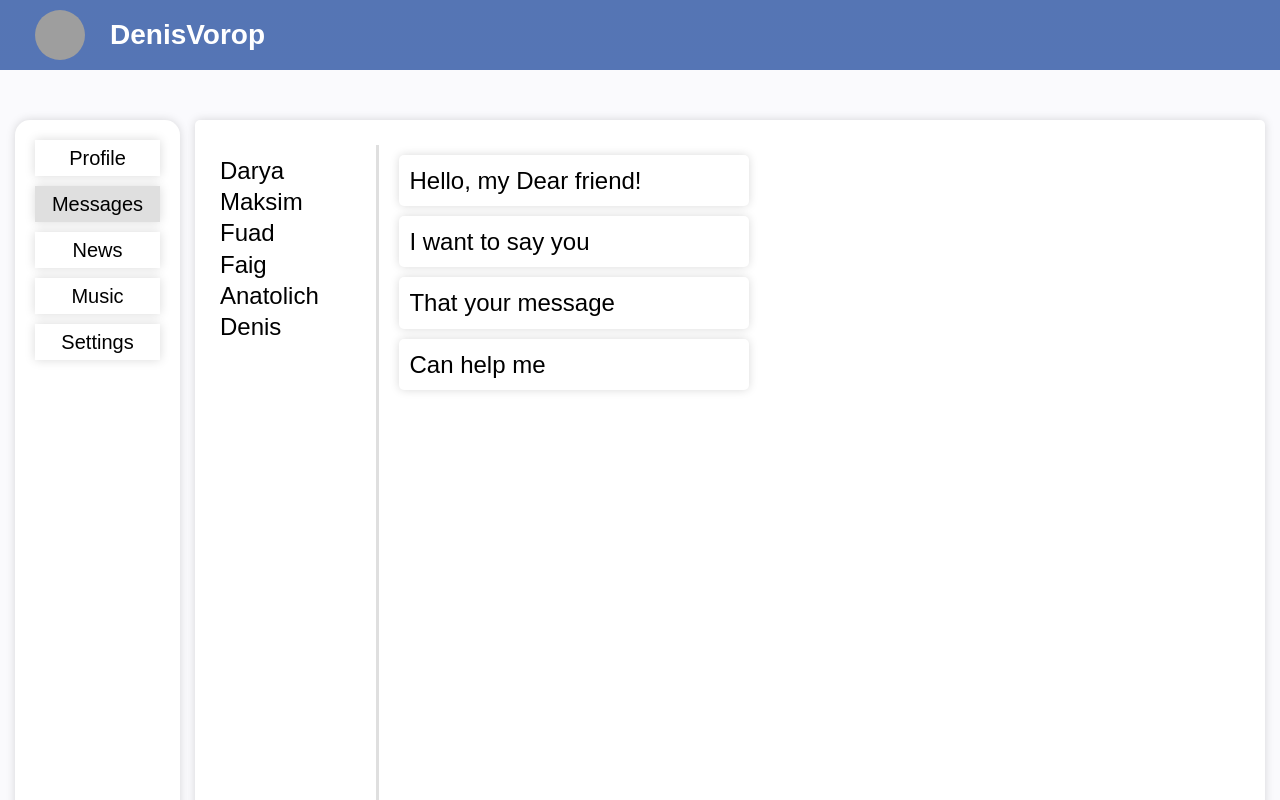
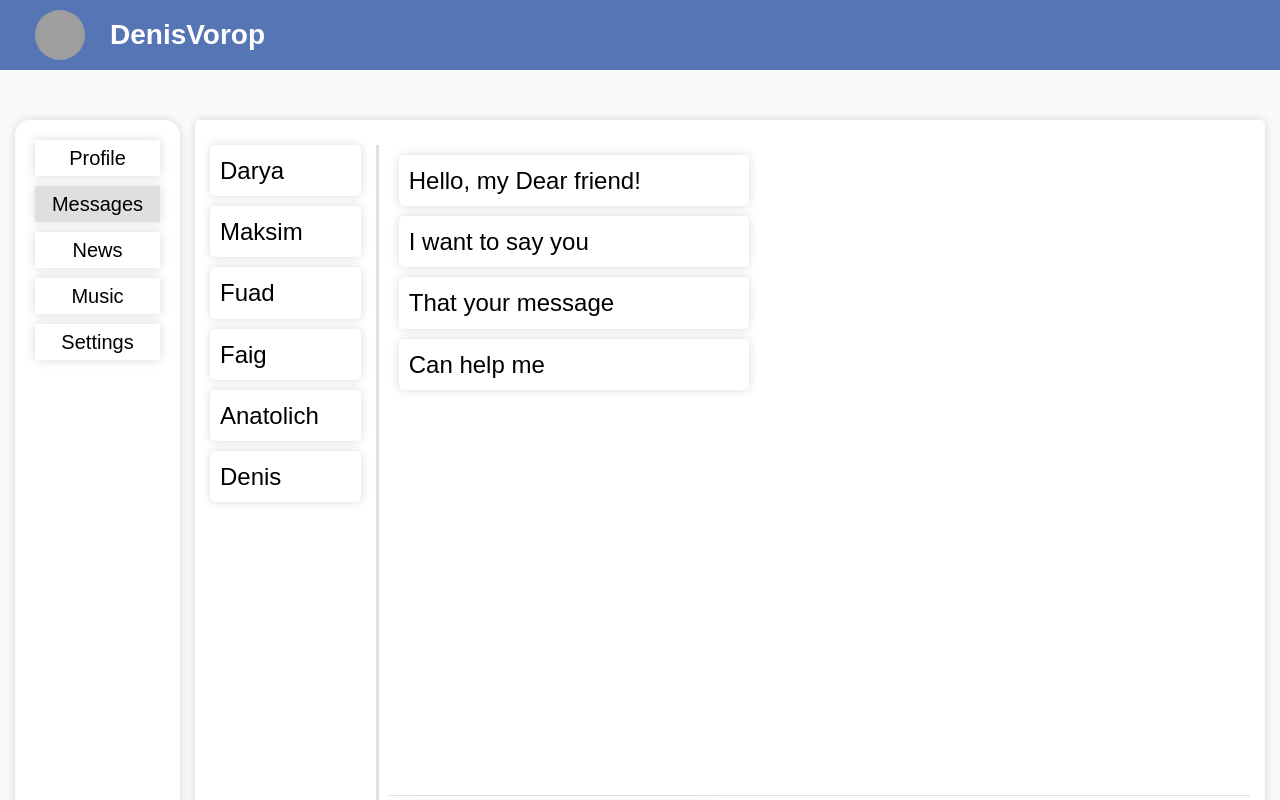
Before and after one commit to DenisVorop/SocialNetwork, a React (Create React App) app: page /messages in a window 1280 px wide. Shown: the top 800 px of the page. Built offline with nearby package versions, Linux system fonts and the light colour scheme; grey boxes are pictures that could not be loaded.

Commit message:
add styles for dialogs

```diff
--- a/src/components/Body/Body.scss
+++ b/src/components/Body/Body.scss
@@ -1,4 +1,5 @@
 .body {
+    margin: 0px 0px 20px 0px;
 
     &__container {
         padding: 0px 15px;
--- a/src/components/Body/Messages/Messages.scss
+++ b/src/components/Body/Messages/Messages.scss
@@ -14,19 +14,27 @@
 
     &__dialogs {
         margin: 0px 10px 0px 0px;
-        padding: 10px;
+        padding: 0 15px 0 0px;
         width: 200px;
         border-right: 3px solid rgb(223, 223, 223);
     }
 
-    &__dialog {}
+    &__dialog {
+        margin: 0px 0px 10px 0px;
+        padding: 10px;
+        box-shadow: 0 0 10px rgba(0, 0, 0, 0.15);
+        border-radius: 5px;
+        display: flex;
+        align-items: center;
+
+    }
 
     &__right {
         display: flex;
         flex-direction: column;
         justify-content: space-between;
         width: 100%;
-        height: 850px;
+        // height: 850px;
     }
 
     &__messages {
```
